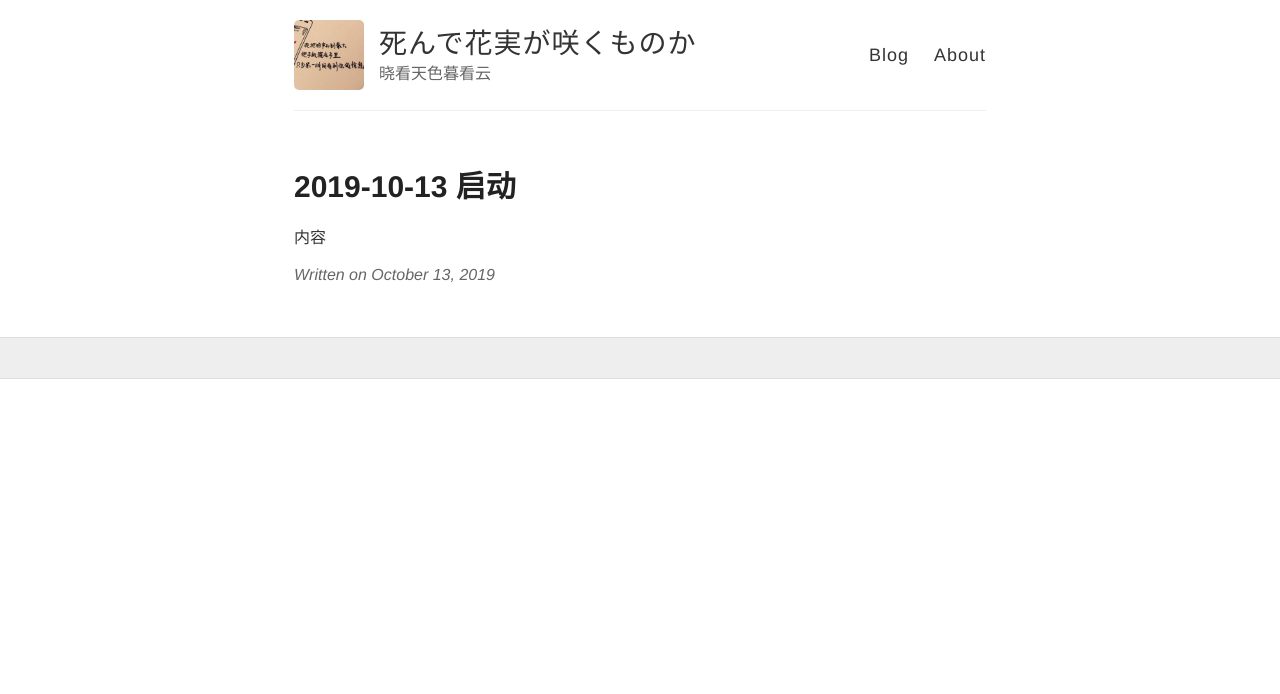
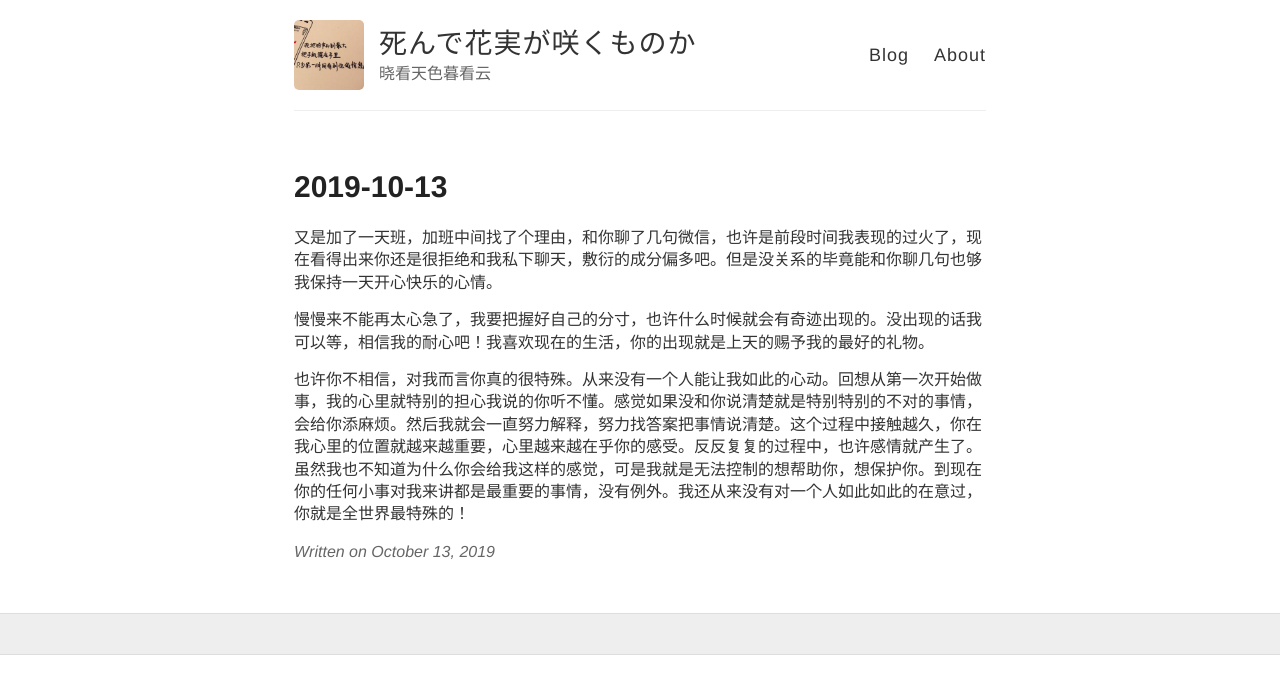
Before and after one commit to wiki650/wiki650.github.io, a Jekyll site: the page built from _posts/2019-10-13-wiki20191013.md, in a window 1280 px wide. Shown: the top 694 px of the page. Built offline with Jekyll 4.4.1, drawn with Linux system fonts in a browser that asks for light colours; comment, search, counter and statistics services are not loaded.

Commit message:
Update 2019-10-13-wiki20191013.md

```diff
--- a/_posts/2019-10-13-wiki20191013.md
+++ b/_posts/2019-10-13-wiki20191013.md
@@ -1,7 +1,10 @@
 ---
 layout: post
-title: 2019-10-13 启动
+title: 2019-10-13
 ---
 
+又是加了一天班，加班中间找了个理由，和你聊了几句微信，也许是前段时间我表现的过火了，现在看得出来你还是很拒绝和我私下聊天，敷衍的成分偏多吧。但是没关系的毕竟能和你聊几句也够我保持一天开心快乐的心情。
 
-内容
+慢慢来不能再太心急了，我要把握好自己的分寸，也许什么时候就会有奇迹出现的。没出现的话我可以等，相信我的耐心吧！我喜欢现在的生活，你的出现就是上天的赐予我的最好的礼物。
+
+也许你不相信，对我而言你真的很特殊。从来没有一个人能让我如此的心动。回想从第一次开始做事，我的心里就特别的担心我说的你听不懂。感觉如果没和你说清楚就是特别特别的不对的事情，会给你添麻烦。然后我就会一直努力解释，努力找答案把事情说清楚。这个过程中接触越久，你在我心里的位置就越来越重要，心里越来越在乎你的感受。反反复复的过程中，也许感情就产生了。虽然我也不知道为什么你会给我这样的感觉，可是我就是无法控制的想帮助你，想保护你。到现在你的任何小事对我来讲都是最重要的事情，没有例外。我还从来没有对一个人如此如此的在意过，你就是全世界最特殊的！
```
